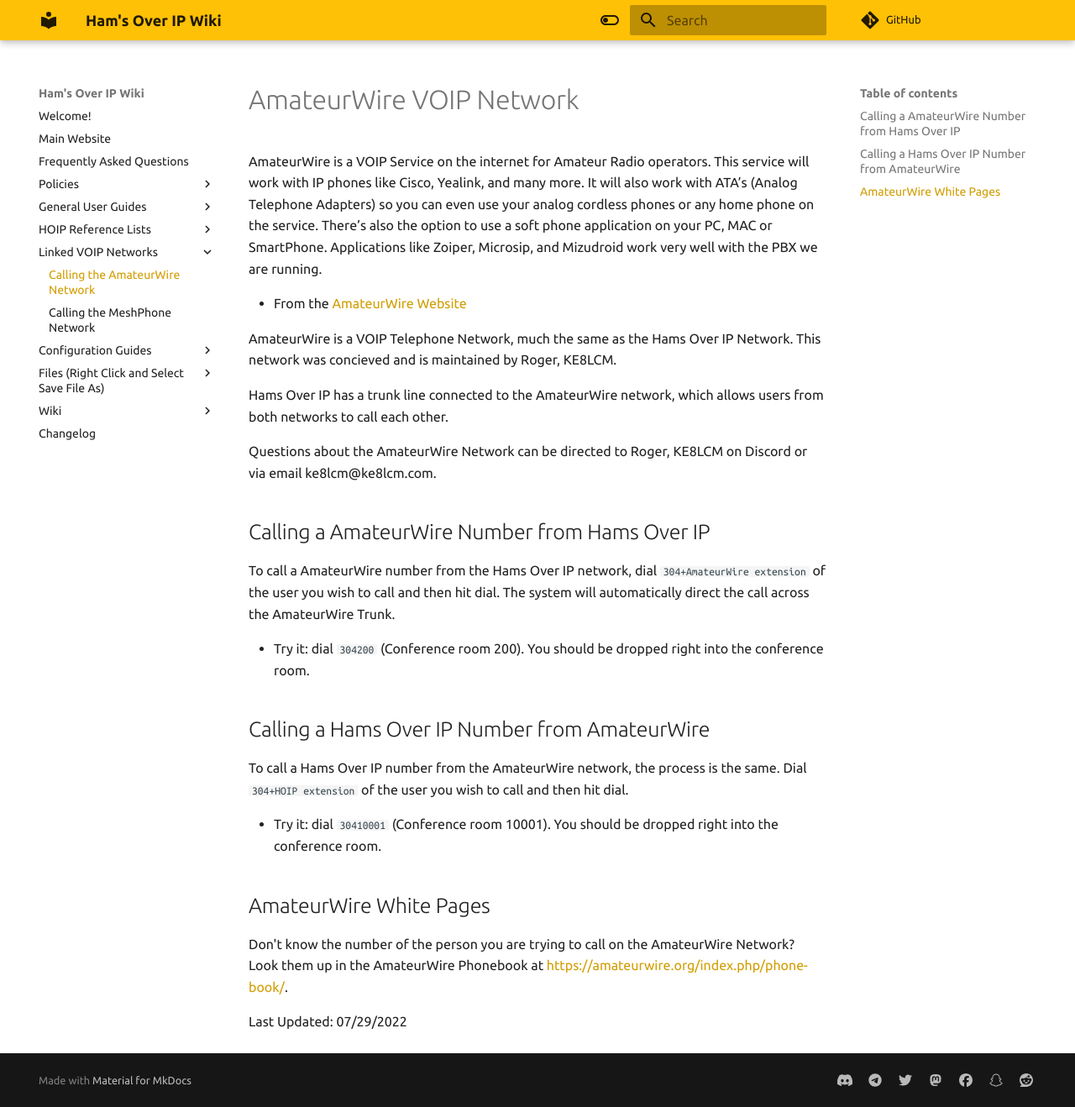
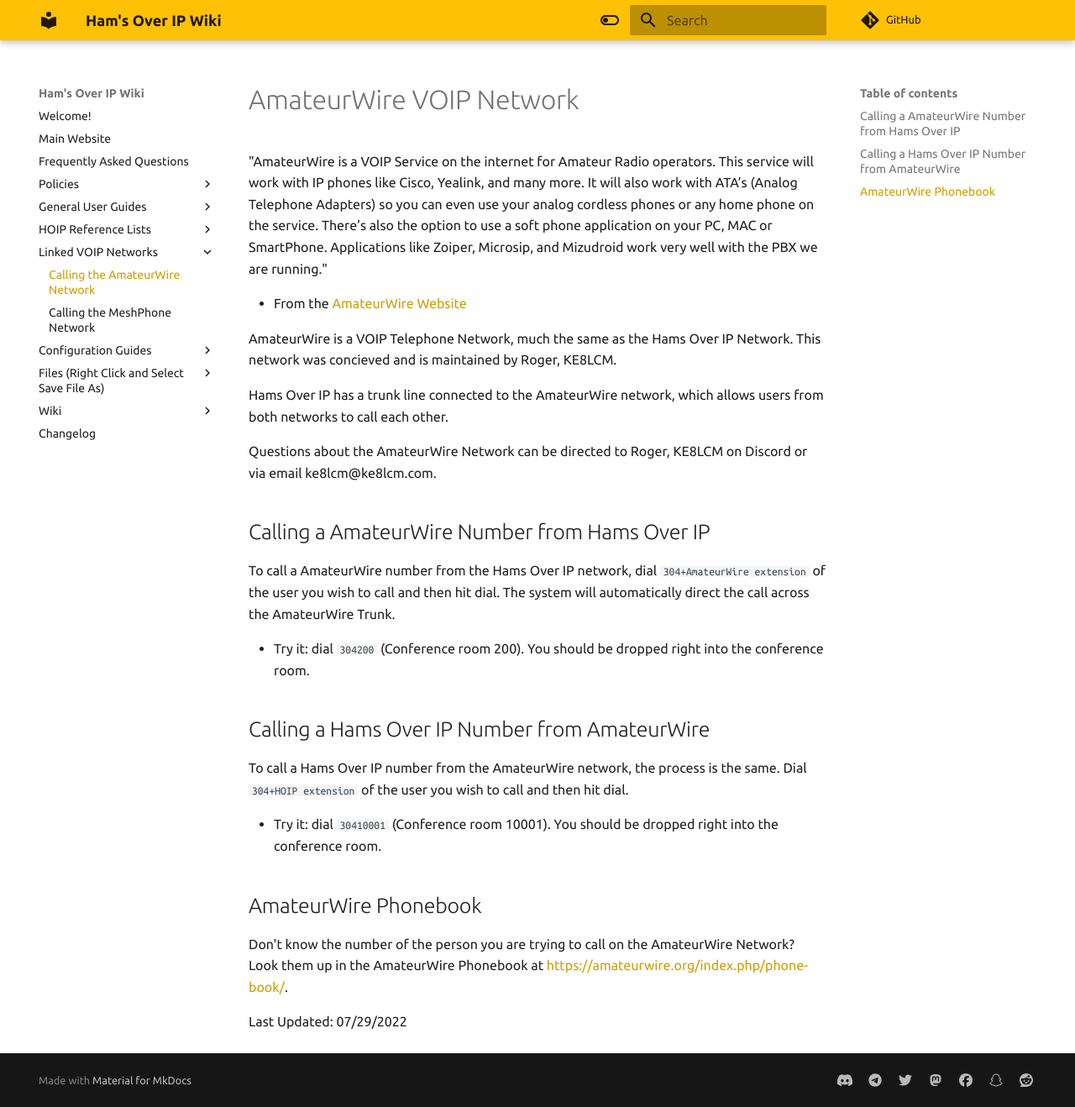
Before and after one commit to hamsoverip/wiki, an MkDocs documentation site: the page built from docs/General/other_systems/amateurwire.md, in a window 1280 px wide and 1318 px high. Shown: the whole window at 84% size. Built offline with MkDocs 1.6.1 and Material for MkDocs 9.7.7, drawn with Linux system fonts in a browser that asks for light colours; comment, search, counter and statistics services are not loaded.

Commit message:
Some more Formatting Fixes - 07292022 - N8ACL

````diff
--- a/docs/General/other_systems/amateurwire.md
+++ b/docs/General/other_systems/amateurwire.md
@@ -1,6 +1,6 @@
 # AmateurWire VOIP Network
 
-AmateurWire is a VOIP Service on the internet for Amateur Radio operators. This service will work with IP phones like Cisco, Yealink, and many more. It will also work with ATA’s (Analog Telephone Adapters) so you can even use your analog cordless phones or any home phone on the service. There’s also the option to use a soft phone application on your PC, MAC or SmartPhone. Applications like Zoiper, Microsip, and Mizudroid work very well with the PBX we are running.
+"AmateurWire is a VOIP Service on the internet for Amateur Radio operators. This service will work with IP phones like Cisco, Yealink, and many more. It will also work with ATA’s (Analog Telephone Adapters) so you can even use your analog cordless phones or any home phone on the service. There’s also the option to use a soft phone application on your PC, MAC or SmartPhone. Applications like Zoiper, Microsip, and Mizudroid work very well with the PBX we are running."
 
 * From the [AmateurWire Website](https://amateurwire.org/)
 
@@ -22,7 +22,7 @@
 
 * Try it: dial ```30410001``` (Conference room 10001). You should be dropped right into the conference room.
 
-## AmateurWire White Pages
+## AmateurWire Phonebook
 
 Don't know the number of the person you are trying to call on the AmateurWire Network? Look them up in the AmateurWire Phonebook at [https://amateurwire.org/index.php/phone-book/](https://amateurwire.org/index.php/phone-book/).
 
````
Also changed, not shown: docs/General/changelog.md (+1 -0 lines), docs/wiki/contributing.md (+2 -2 lines).
